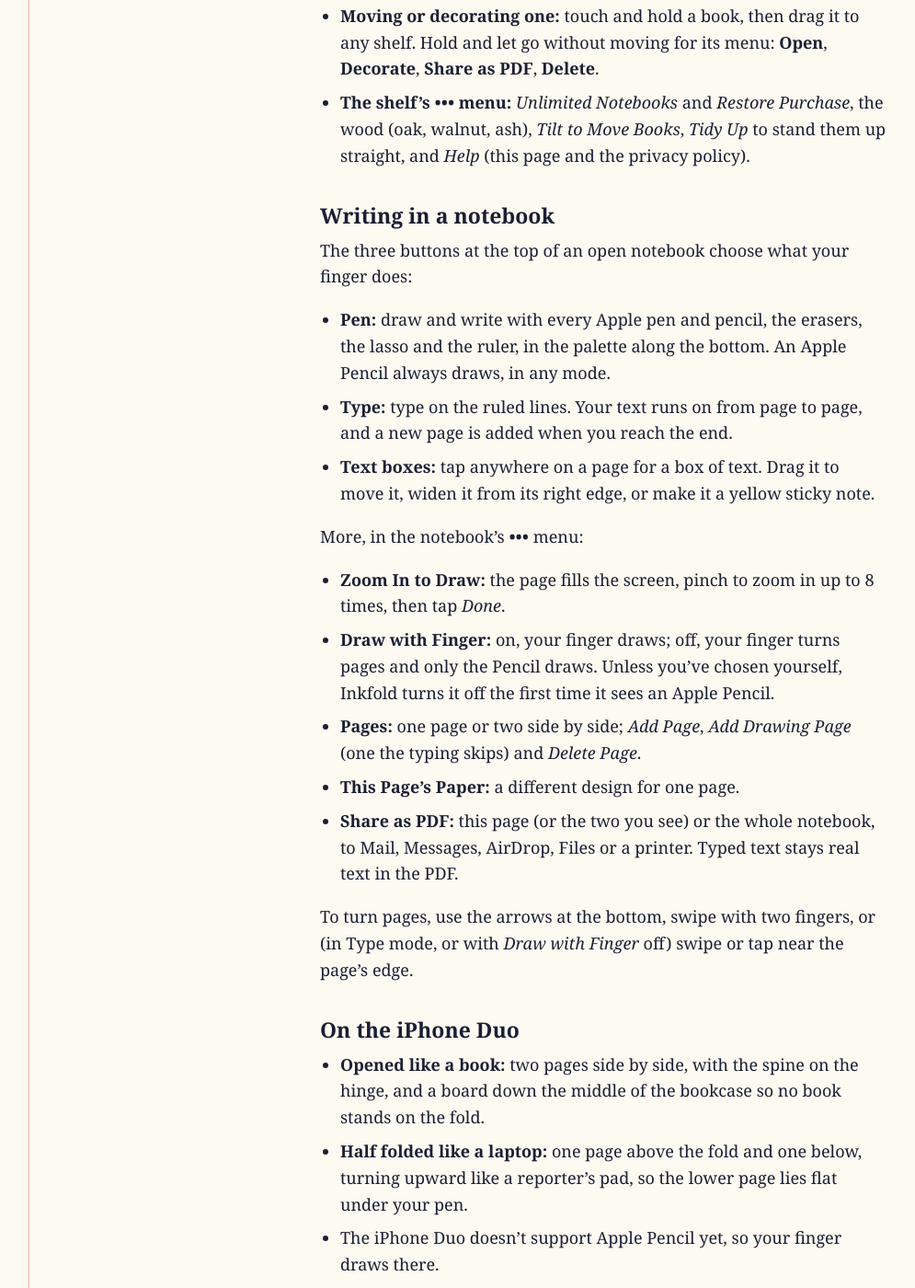
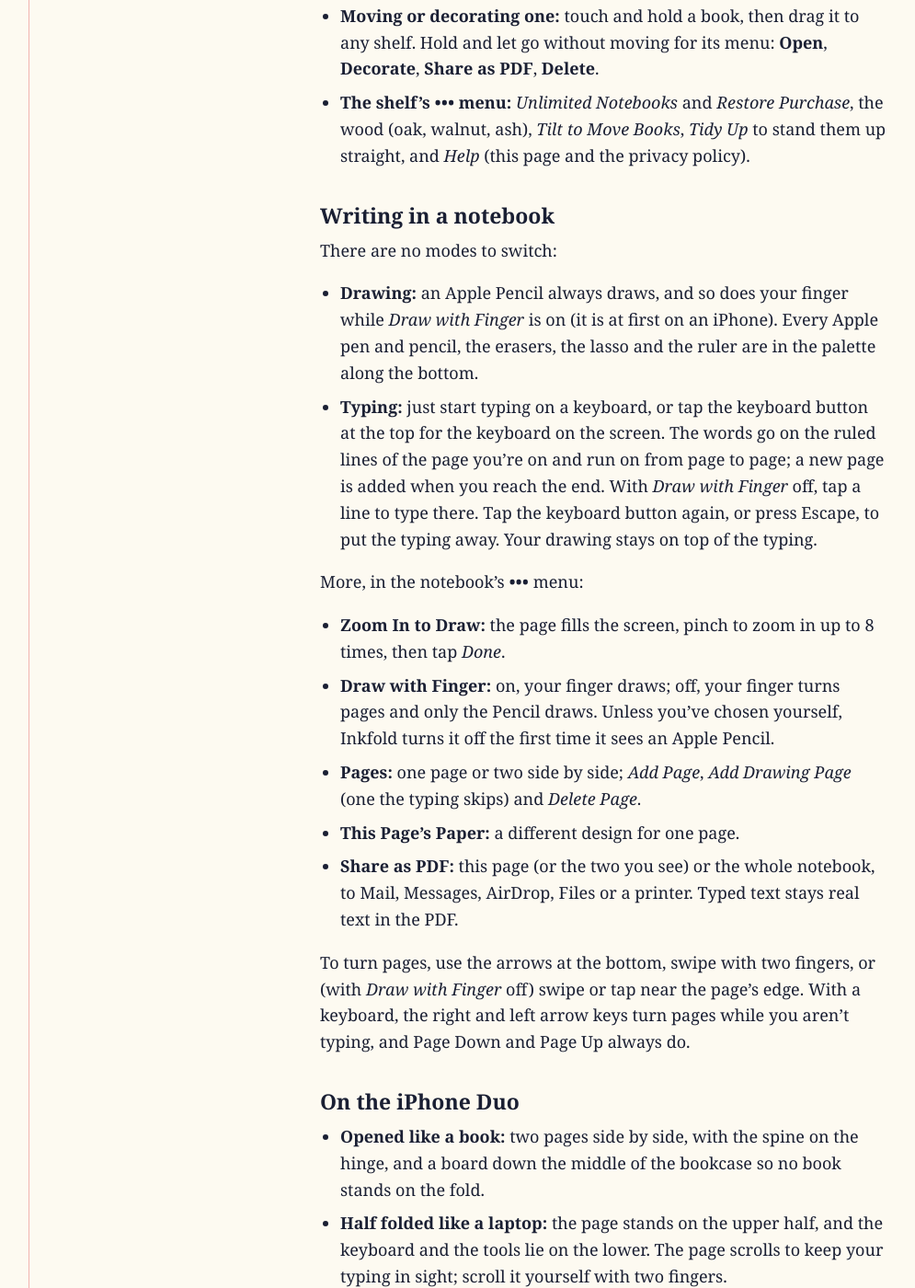
Before and after one commit to SamuelAirs/inkfold-notebooks, a Jekyll site: the page built from support.md, in a window 1280 px wide and 1400 px high, scrolled down 502 px. Shown: the whole window at 92% size, without its empty margins (0-995 px from the left). Built offline with Jekyll 4.4.1, drawn with Linux system fonts in a browser that asks for light colours; our own code applies the rules of GitHub Pages for plain Markdown files; some of the changed text lies outside the part shown.

Commit message:
Inkfold Notebooks: home, support and privacy pages (from SamuelAirs/inkfold site/)

```diff
--- a/support.md
+++ b/support.md
@@ -15,11 +15,10 @@ Inkfold keeps your notebooks on a wooden bookshelf: covers you decorate, paper y
 
 ## Writing in a notebook
 
-The three buttons at the top of an open notebook choose what your finger does:
+There are no modes to switch:
 
-- **Pen:** draw and write with every Apple pen and pencil, the erasers, the lasso and the ruler, in the palette along the bottom. An Apple Pencil always draws, in any mode.
-- **Type:** type on the ruled lines. Your text runs on from page to page, and a new page is added when you reach the end.
-- **Text boxes:** tap anywhere on a page for a box of text. Drag it to move it, widen it from its right edge, or make it a yellow sticky note.
+- **Drawing:** an Apple Pencil always draws, and so does your finger while *Draw with Finger* is on (it is at first on an iPhone). Every Apple pen and pencil, the erasers, the lasso and the ruler are in the palette along the bottom.
+- **Typing:** just start typing on a keyboard, or tap the keyboard button at the top for the keyboard on the screen. The words go on the ruled lines of the page you're on and run on from page to page; a new page is added when you reach the end. With *Draw with Finger* off, tap a line to type there. Tap the keyboard button again, or press Escape, to put the typing away. Your drawing stays on top of the typing.
 
 More, in the notebook's **•••** menu:
 
@@ -29,17 +28,17 @@ More, in the notebook's **•••** menu:
 - **This Page's Paper:** a different design for one page.
 - **Share as PDF:** this page (or the two you see) or the whole notebook, to Mail, Messages, AirDrop, Files or a printer. Typed text stays real text in the PDF.
 
-To turn pages, use the arrows at the bottom, swipe with two fingers, or (in Type mode, or with *Draw with Finger* off) swipe or tap near the page's edge.
+To turn pages, use the arrows at the bottom, swipe with two fingers, or (with *Draw with Finger* off) swipe or tap near the page's edge. With a keyboard, the right and left arrow keys turn pages while you aren't typing, and Page Down and Page Up always do.
 
 ## On the iPhone Duo
 
 - **Opened like a book:** two pages side by side, with the spine on the hinge, and a board down the middle of the bookcase so no book stands on the fold.
-- **Half folded like a laptop:** one page above the fold and one below, turning upward like a reporter's pad, so the lower page lies flat under your pen.
+- **Half folded like a laptop:** the page stands on the upper half, and the keyboard and the tools lie on the lower. The page scrolls to keep your typing in sight; scroll it yourself with two fingers.
 - The iPhone Duo doesn't support Apple Pencil yet, so your finger draws there.
 
 ## Search
 
-The search field under *Library* finds words in every notebook: titles, typed text, text boxes and handwriting. Tap a result to open the notebook at that page.
+The search field under *Library* finds words in every notebook: titles, typed text and handwriting. Tap a result to open the notebook at that page.
 
 Handwriting is read on your device a moment after you stop writing. Neat writing is read best, and some languages and very small or joined-up writing may not be read at all; search finds only what was read.
 
```
Also changed, not shown: index.md (+2 -2 lines), privacy.md (+1 -1 lines).
